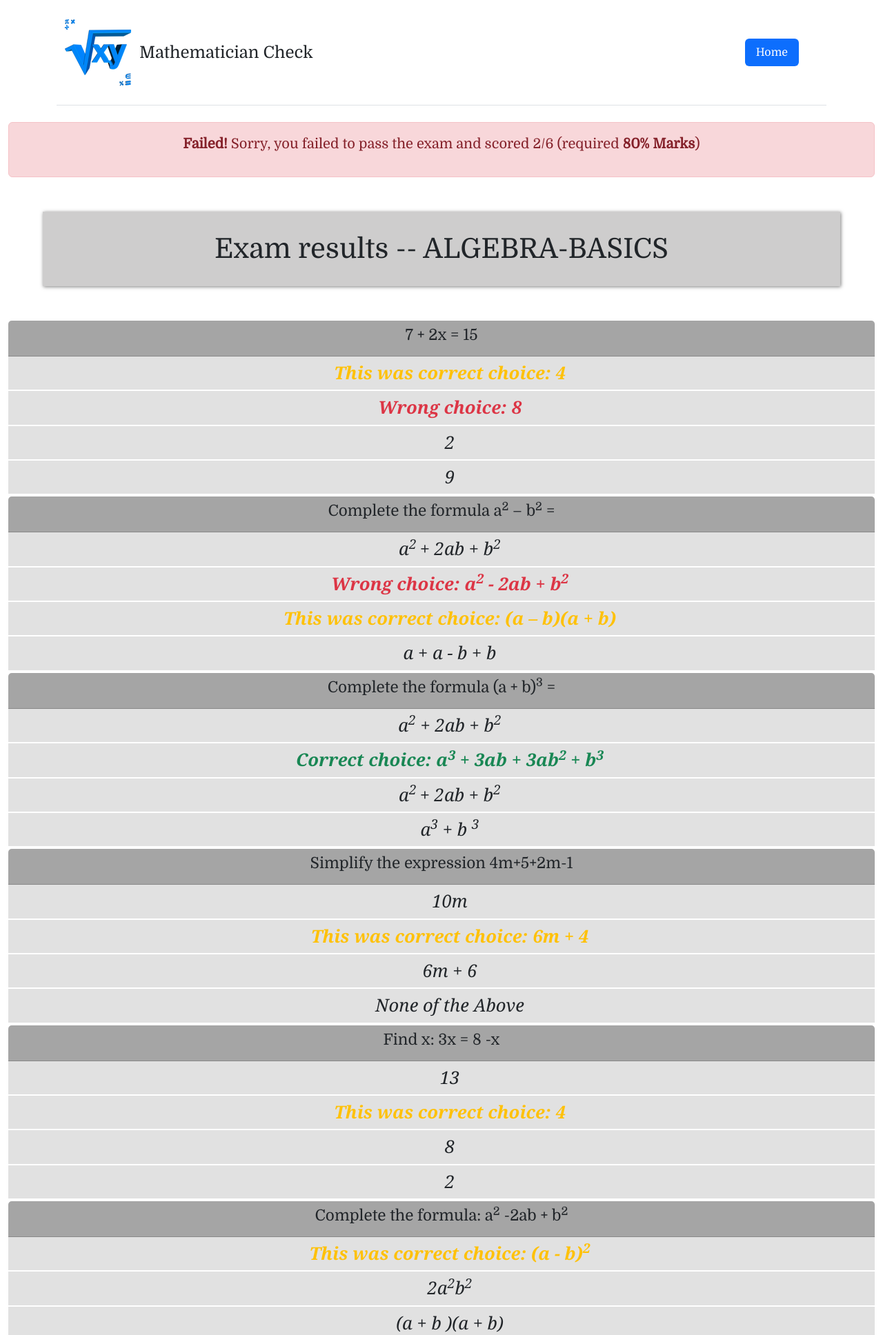
After one commit to BloggingKIng/Mathematician, a Django app: page /quiz/test/submission/1/1/result/ in a window 1280 px wide. The commit adds this page. Shown: the top 1936 px of the page at 69% size. Run offline with Django 4.2, Linux system fonts and the light colour scheme; data comes from the database, SQL or seed files in the repository; both versions use the stored data as it was after the commit.

Commit message:
August 7, 2022 Code added for checking assignments and a new assignemnt is added

```diff
--- a/Mathematician/urls.py
+++ b/Mathematician/urls.py
@@ -17,9 +17,11 @@ from django.contrib import admin
 from django.urls import path, include
 from django.conf import settings
 from django.conf.urls.static import static
+from django.views.generic.base import TemplateView
 
 urlpatterns = [
     path('admin/', admin.site.urls),
+    path('', TemplateView.as_view(template_name='Quiz\index.html')),
     path('quiz/',include('Quiz.urls'))
 ]
 if settings.DEBUG:
--- a/Quiz/admin.py
+++ b/Quiz/admin.py
@@ -5,7 +5,7 @@ from .models import Test, Answer, Submission, Question
 
 class AnswerInline(admin.StackedInline):
     model= Answer
-    extra = 4
+    extra = 0
 
 class QuestionInline(admin.StackedInline):
     model= Question
--- /dev/null
+++ b/Quiz/templates/Quiz/result.html
@@ -0,0 +1,99 @@
+<!DOCTYPE html>
+<html lang="en">
+<head>
+    <meta charset="UTF-8">
+    {% load static %}
+    <link href="https://cdn.jsdelivr.net/npm/bootstrap@5.2.0/dist/css/bootstrap.min.css" rel="stylesheet" integrity="sha384-gH2yIJqKdNHPEq0n4Mqa/HGKIhSkIHeL5AyhkYV8i59U5AR6csBvApHHNl/vI1Bx" crossorigin="anonymous">
+    <meta name="viewport" content="width=device-width, initial-scale=1">
+    <link href="{% static 'home.css' %}" rel="stylesheet">
+    <link href="{% static 'assignment.css' %}" rel="stylesheet">
+    <style>
+        label {
+            margin:5px;
+        }
+
+        form {
+            margin-bottom:150px;
+        }
+
+        .card {
+            border:0;
+
+        }
+
+    </style>
+</head>
+<body>
+
+ <div class="container">
+        <header class="d-flex flex-wrap justify-content-center py-3 mb-4 border-bottom">
+          <a href="/" class="d-flex align-items-center mb-3 mb-md-0 me-md-auto text-dark text-decoration-none" style="margin-right:50px;">
+            <img src="/media/logo.png">
+            <span class="fs-4">Mathematician Check</span>
+          </a>
+
+          <ul class="nav nav-pills">
+            <li class="nav-item"><a href="" class="nav-link active" aria-current="page" style="margin: 40px; margin-bottom:0;">Home</a></li>
+
+          </ul>
+        </header>
+      </div>
+
+<div class="container-fluid">
+    {% if grade >= 80 %}
+    <div class="alert alert-success">
+       <p class="text-center" style="font-size:20px"><b>Congratulations!  </b>You passed the exam with {{ grade }}% marks and scored {{ marks }}/{{ total }}</p>
+    </div>
+    <div class="text-center">
+        <a href="https://twitter.com/compose/tweet?text=Heyt here! I passed the online {{ course.name }} test by @iPythonista Marks:{{marks}}/{{ total }}" class="btn btn-primary" style="width:fit-content;"><svg xmlns="http://www.w3.org/2000/svg" width="24" height="24" fill="currentColor" class="bi bi-twitter" viewBox="0 0 16 16">
+            <path d="M5.026 15c6.038 0 9.341-5.003 9.341-9.334 0-.14 0-.282-.006-.422A6.685 6.685 0 0 0 16 3.542a6.658 6.658 0 0 1-1.889.518 3.301 3.301 0 0 0 1.447-1.817 6.533 6.533 0 0 1-2.087.793A3.286 3.286 0 0 0 7.875 6.03a9.325 9.325 0 0 1-6.767-3.429 3.289 3.289 0 0 0 1.018 4.382A3.323 3.323 0 0 1 .64 6.575v.045a3.288 3.288 0 0 0 2.632 3.218 3.203 3.203 0 0 1-.865.115 3.23 3.23 0 0 1-.614-.057 3.283 3.283 0 0 0 3.067 2.277A6.588 6.588 0 0 1 .78 13.58a6.32 6.32 0 0 1-.78-.045A9.344 9.344 0 0 0 5.026 15z"/>
+          </svg> Tweet results </a>
+    </div>
+        {% else %}
+        <div class="alert alert-danger">
+
+            <p class="text-center" style="font-size:20px"><b>Failed! </b>Sorry,  you failed to pass the exam and scored {{ marks }}/{{ total }}  (required <b> 80% Marks</b>)</p>
+        </div>
+
+
+        {% endif %}
+        <div class="card-columns-vertical mt-1" id="questionform">
+        <h1 class="text-center">Exam results  -- {{course.name | upper}}</h1>
+        <form id="questionForm">
+        {% for question in course.question_set.all %}
+            <div class="card mt-1">
+                <div class="card-header"><h5>{{ question.question_text | safe}}</h5></div>
+                {% csrf_token %}
+                <div class="form-group">
+                    {% for choice in question.answer_set.all %}
+                    {% if choice.choice_text != '' %}
+                    <div class="form-check">
+
+                        {% if choice in selected and choice.is_correct %}
+
+                            <label class="form-check-label text-success" ><b> Correct choice: {{ choice.choice_text| safe }} </b></label>
+
+
+                        {% elif not choice.is_correct and choice in selected  %}
+
+                                <label class="form-check-label text-danger"><b> Wrong choice: {{ choice.choice_text | safe}} </b></label>
+
+                        {% elif choice.is_correct and choice not in selected  %}
+
+                            <label class="form-check-label text-warning"><b> This was correct choice: {{ choice.choice_text | safe}} </b></label>
+
+                        {% else %}
+                       <label class="form-check-label">{{ choice.choice_text | safe }}</label>
+                        {% endif %}{% endif %}
+                    </div>{% endfor %}{% endfor %}
+                </div>
+            </div>
+        </form>
+        </div>
+
+
+
+    <script src="https://cdn.jsdelivr.net/npm/@popperjs/core@2.11.5/dist/umd/popper.min.js" integrity="sha384-Xe+8cL9oJa6tN/veChSP7q+mnSPaj5Bcu9mPX5F5xIGE0DVittaqT5lorf0EI7Vk" crossorigin="anonymous"></script>
+<script src="https://cdn.jsdelivr.net/npm/bootstrap@5.2.0/dist/js/bootstrap.min.js" integrity="sha384-ODmDIVzN+pFdexxHEHFBQH3/9/vQ9uori45z4JjnFsRydbmQbmL5t1tQ0culUzyK" crossorigin="anonymous"></script>
+</body>
+</html>
--- a/Quiz/urls.py
+++ b/Quiz/urls.py
@@ -4,7 +4,13 @@ from django.views.generic.base import TemplateView
 from django.conf.urls.static import static
 from . import views
 
+app_name = 'quiz'
+
 urlpatterns =[
     path('', TemplateView.as_view(template_name='Quiz\index.html')),
-    path('<str:test>/', view=views.quiz)
+    path('quiz/solver/<int:id>/', view=views.submit, name='solver'),
+    path('<str:test>/', view=views.quiz),
+    path('test/submission/<int:test_id>/<int:submission_id>/result/',views.show_exam_result, name='show_exam_result'),
+
+
 ]+ static(settings.MEDIA_URL, document_root=settings.MEDIA_ROOT)
--- a/Quiz/views.py
+++ b/Quiz/views.py
@@ -1,10 +1,85 @@
 from unicodedata import name
 from django.shortcuts import render
-from django.http import HttpResponse
+from django.http import HttpResponse, HttpResponseRedirect
+from django.urls import reverse
 from .models import *
+from django.shortcuts import get_object_or_404
 # Create your views here.
 def quiz(request,test):
     test = Test.objects.get(name=test)
     # for tests in test.question_set.all():
     #     print(tests.question_text)
     return render(request,'Quiz/assignment.html', {'test':test})
+
+
+def extract_answers(request):
+   submitted_anwsers = []
+   for key in request.POST:
+       if key.startswith('choice'):
+           value = request.POST[key]
+           choice_id = int(value)
+           submitted_anwsers.append(choice_id)
+   return submitted_anwsers
+
+
+def submitted(request, answers):
+    return HttpResponse(answers)
+
+def submit(request, id):
+    test = get_object_or_404(Test, pk=id)
+
+    choices = extract_answers(request)
+    submission = Submission.objects.create()
+    for choice in choices:
+        print(choice)
+        submission.choices.add(choice)
+    return HttpResponseRedirect(reverse(viewname='quiz:show_exam_result', args=(test.id,submission.id)))
+
+
+def show_exam_result(request, test_id, submission_id):
+    test = get_object_or_404(Test, pk=test_id)
+    choices =  Submission.objects.get(id=submission_id)
+    total_marks = 0
+    marks = 0
+    context = {}
+    qs = [ids.choice_qs.id for ids in choices.choices.all()]
+
+
+    dup = []
+    for id in qs:
+        if id not in dup:
+            dup.append(id)
+    corrQs = []
+    for querries in dup:
+        for i in Question.objects.get(id=querries).answer_set.all():
+            if i.is_correct:
+                print(i.choice_text)
+                total_marks += i.choice_qs.question_mark
+
+
+            if i.is_correct and i not in choices.choices.all():
+                pass
+            elif i.is_correct and i in choices.choices.all():
+                print(i.choice_text)
+                marks += i.choice_qs.question_mark
+                print('WOW')
+                corrQs.append(i.choice_qs)
+                print(marks)
+            elif not i.is_correct and i in choices.choices.all():
+                if i.choice_qs in corrQs:
+                    marks -= i.choice_qs.question_mark
+
+                    corrQs.remove(i.choice_qs)
+
+    if marks < 0:
+        marks = 0
+    grade = (marks/total_marks) * 100
+    grade = '{}'.format(grade)
+    context['grade'] = float(grade)
+    context['total'] = int(total_marks)
+    context['marks'] = int(marks)
+    context['Question'] = qs
+    context['course'] = test
+    context['selected'] = choices.choices.all()
+
+    return render(request, 'quiz/result.html', context)
--- a/static/assignment.css
+++ b/static/assignment.css
@@ -1,6 +1,7 @@
+@import url('https://fonts.googleapis.com/css2?family=Domine&family=Staatliches&display=swap');
 
 body {
-    font-family:'Times New Roman', Times, serif
+    font-family:'Domine', serif;
 }
 
 label {
```
Also changed, not shown: Quiz/templates/Quiz/assignment.html (+21 -4 lines), Quiz/templates/Quiz/index.html (+7 -3 lines), db.sqlite3, media/algebra-advanced.png (added).
